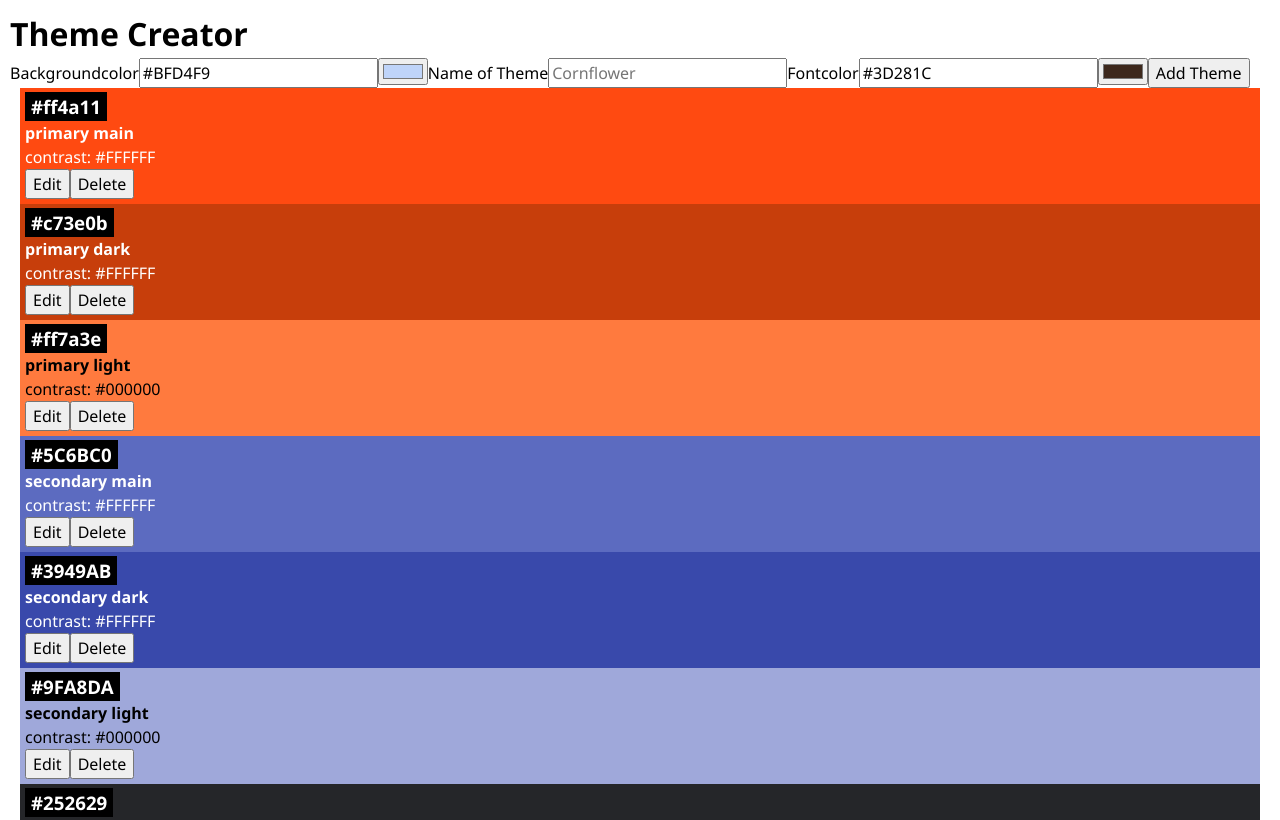
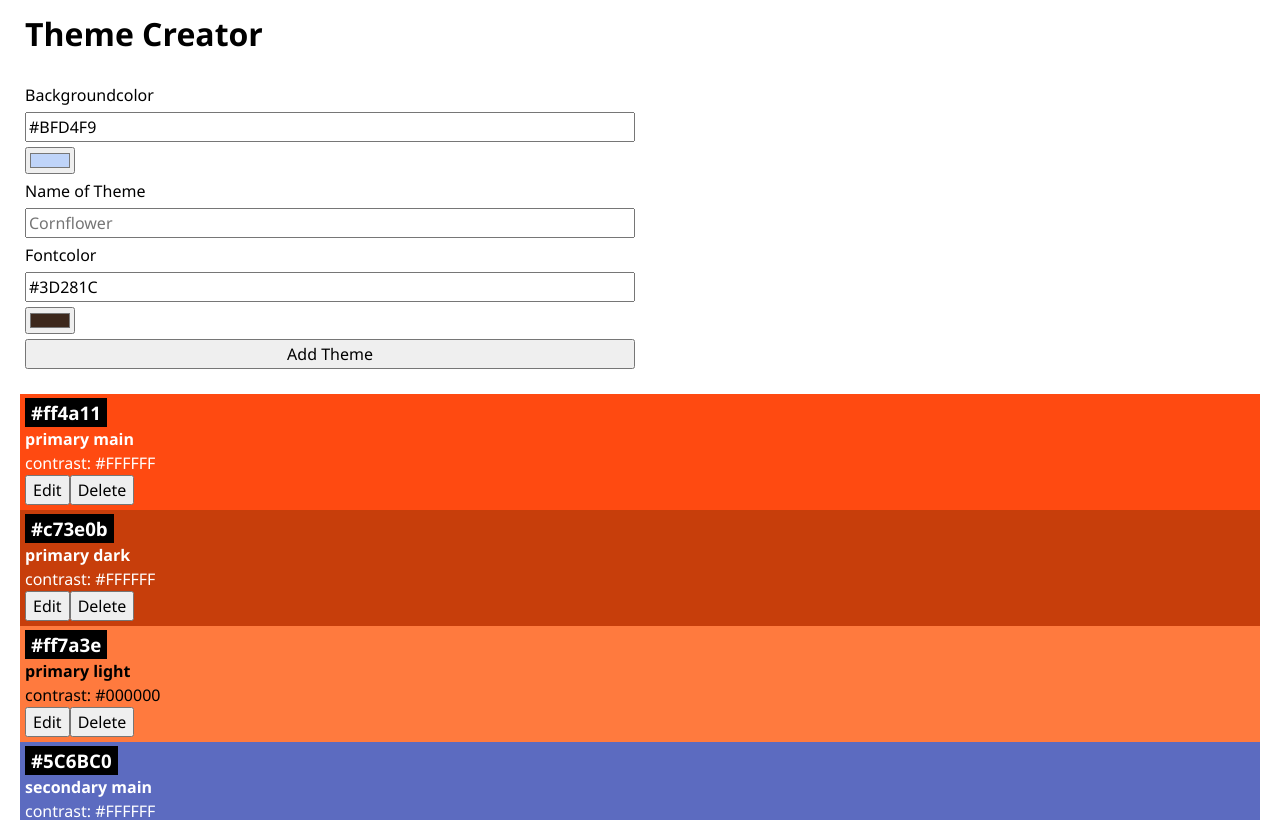
Before and after one commit to cathrinwullschleger/theme-creator, a React (Vite) app: page / in a window 1280 px wide. Shown: the top 820 px of the page. Built offline with nearby package versions, Linux system fonts and the light colour scheme.

Commit message:
add style

```diff
--- a/src/App.css
+++ b/src/App.css
@@ -2,3 +2,6 @@ body {
   font-family: "Segoe UI", "Helvetica Neue", Arial, sans-serif;
   padding: 10px;
 }
+h1 {
+  margin-left: 15px;
+}
--- a/src/App.jsx
+++ b/src/App.jsx
@@ -20,7 +20,7 @@ function App() {
     setColors((prevColors) => [data, ...prevColors]);
   }
   function handleDeleteClick(id) {
-    setColorToDelete(id); // welceh fabre soll gelöscht werdne und bei welcher die Delete message angezeigt werden
+    setColorToDelete(id); // welche farbe soll gelöscht werden und bei welcher die Delete message angezeigt werden
   }
   function handleDeleteColor(id) {
     setColors(
--- a/src/Components/Color/ColorForm.css
+++ b/src/Components/Color/ColorForm.css
@@ -0,0 +1,11 @@
+.form {
+  display: flex;
+  flex-direction: column;
+  justify-content: flex-start;
+  gap: 5px;
+  margin-right: 50%;
+  margin-left: 10px;
+  padding: 5px;
+  margin-top: 20px;
+  margin-bottom: 20px;
+}
--- a/src/Components/Color/ColorForm.jsx
+++ b/src/Components/Color/ColorForm.jsx
@@ -1,7 +1,7 @@
 // 1. function addColor mit 3 States (role (if keine Eingabe ->hex), hex und contrastText )
 // 2. function handleAddColor (event)
 
-//import "./Colorform.css";
+import "./ColorForm.css";
 import { useEffect } from "react";
 import ColorInput from "./ColorInput.jsx";
 import { uid } from "uid";
@@ -63,7 +63,11 @@ export default function ColorForm({
 
   return (
     <div>
-      <form onSubmit={handleAddColor} aria-label="theme-creator">
+      <form
+        className="form"
+        onSubmit={handleAddColor}
+        aria-label="theme-creator"
+      >
         <label htmlFor="hex">Backgroundcolor</label>
         <ColorInput
           id="hex"
```
